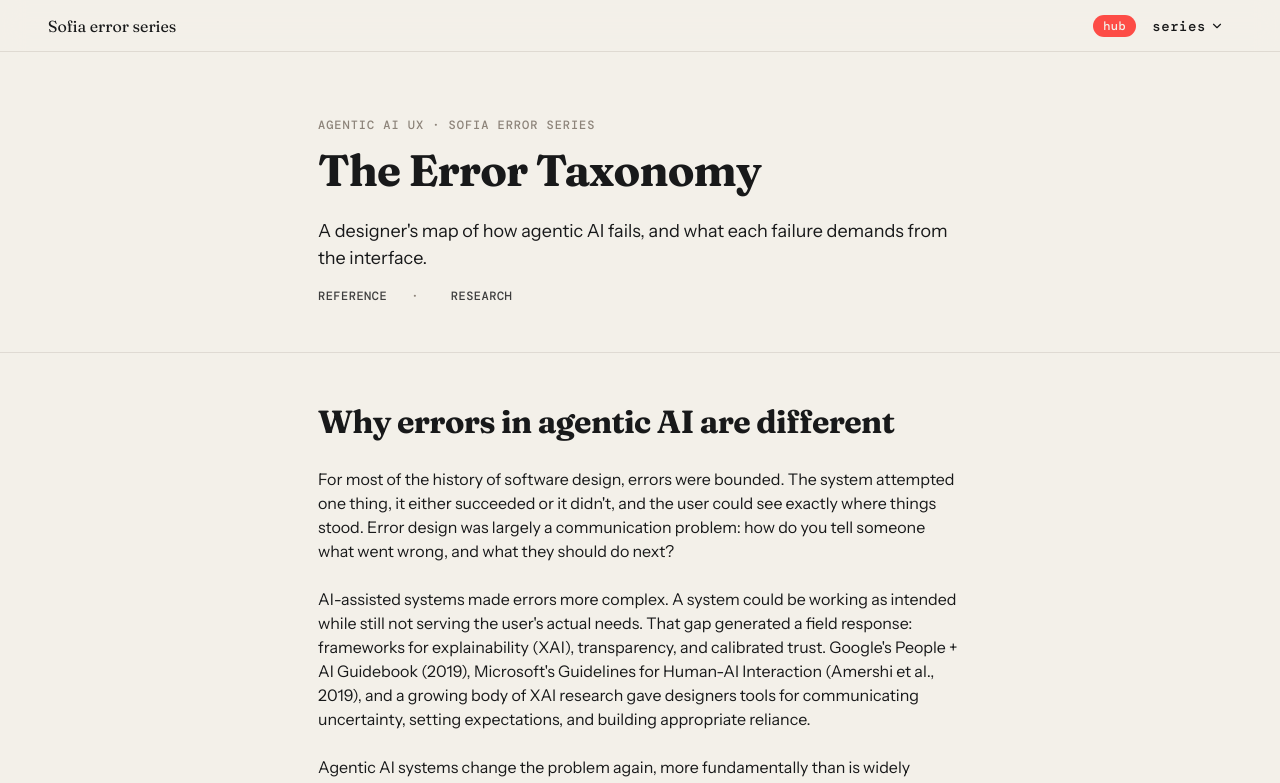
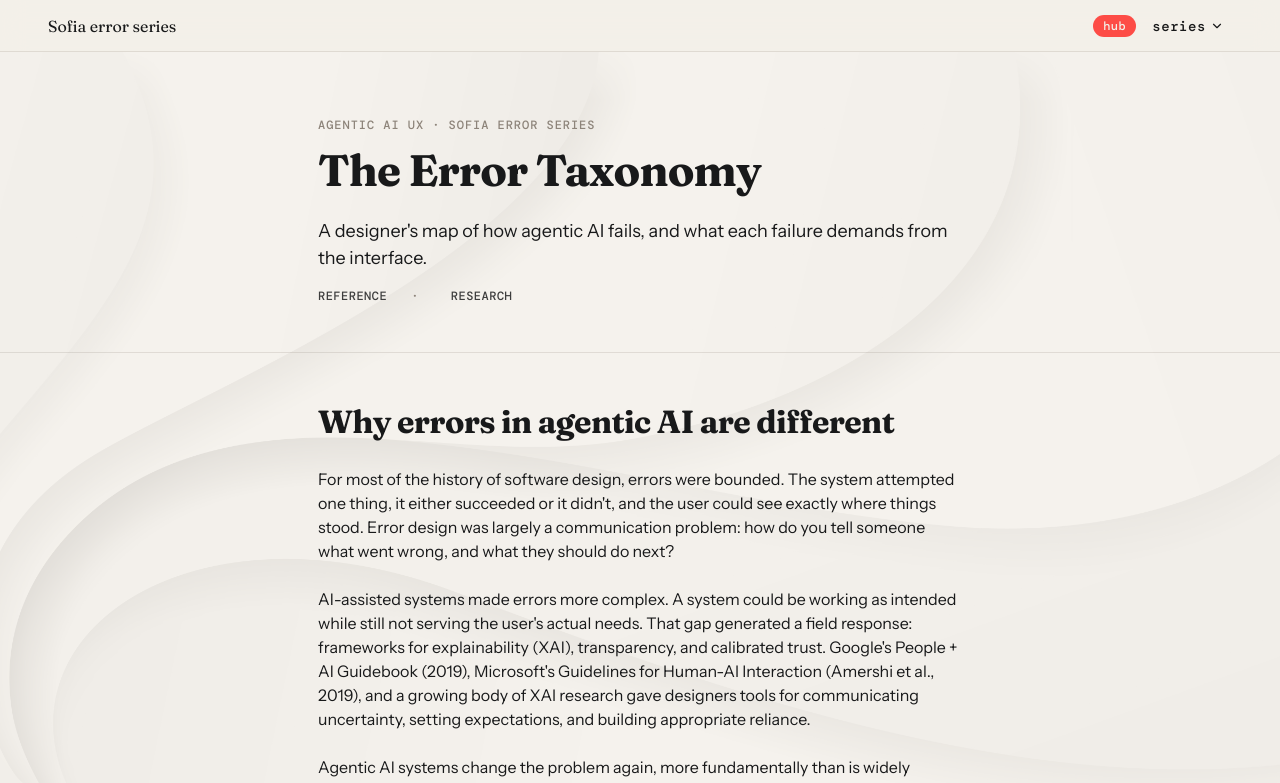
Before and after one commit to esztike/sofia-error-series, a React (Vite) app: page /error-taxonomy in a window 1280 px wide. Shown: the top 783 px of the page. Built offline with nearby package versions, Linux system fonts and the light colour scheme.

Commit message:
Apply background image to error taxonomy page to match design principles
Co-Authored-By: Claude Sonnet 4.6 <noreply@anthropic.com>

```diff
--- a/src/styles/error-taxonomy.css
+++ b/src/styles/error-taxonomy.css
@@ -7,11 +7,30 @@
 @import "./globals.css";
 
 
-/* ── Page ── */
+/* ── Page & background ── */
 
 .taxonomy-page {
+  position: relative;
   min-height: 100vh;
+  background-image: url("/assets/images/sofia-bg-image.jpeg");
+  background-size: cover;
+  background-position: center;
+  background-attachment: fixed;
+}
+
+.taxonomy-page::before {
+  content: "";
+  position: fixed;
+  inset: 0;
   background-color: var(--color-bg-light);
+  opacity: 0.82;
+  z-index: 0;
+  pointer-events: none;
+}
+
+.taxonomy-page > * {
+  position: relative;
+  z-index: 1;
 }
 
 
```
